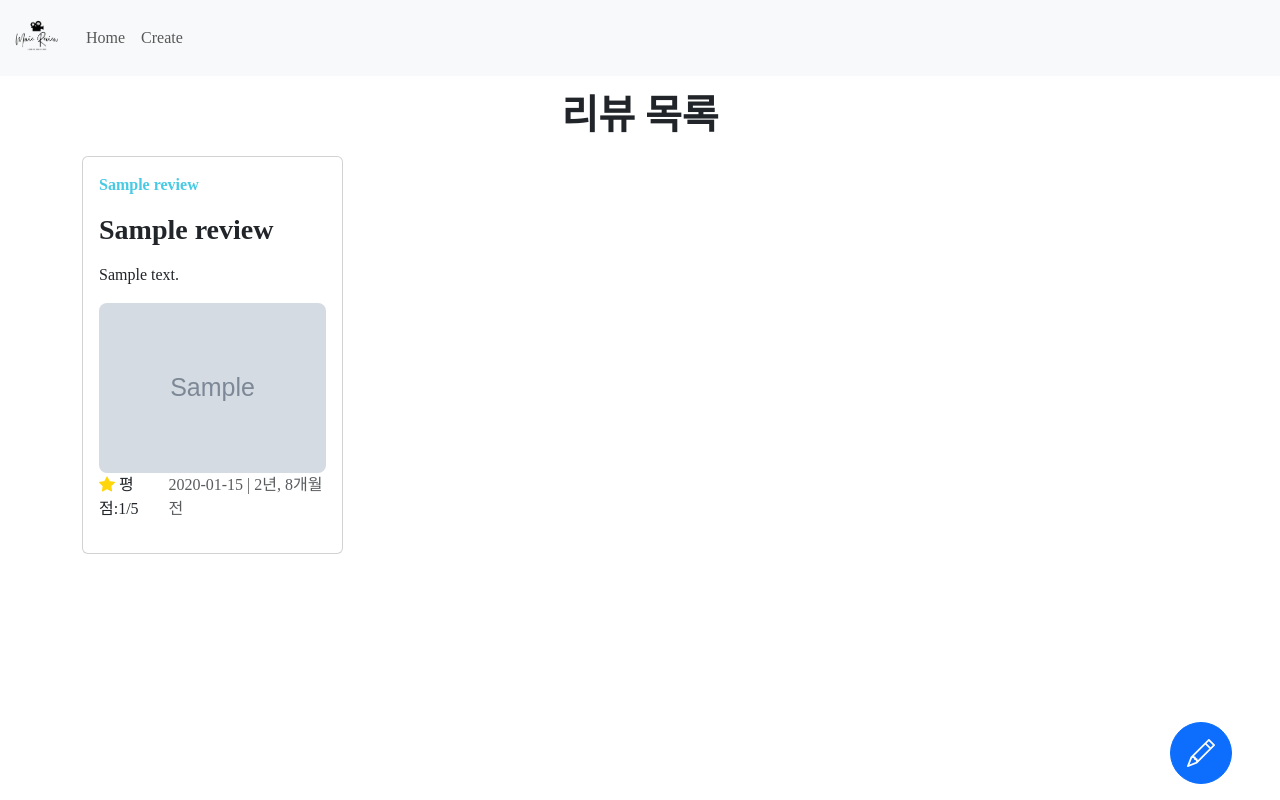
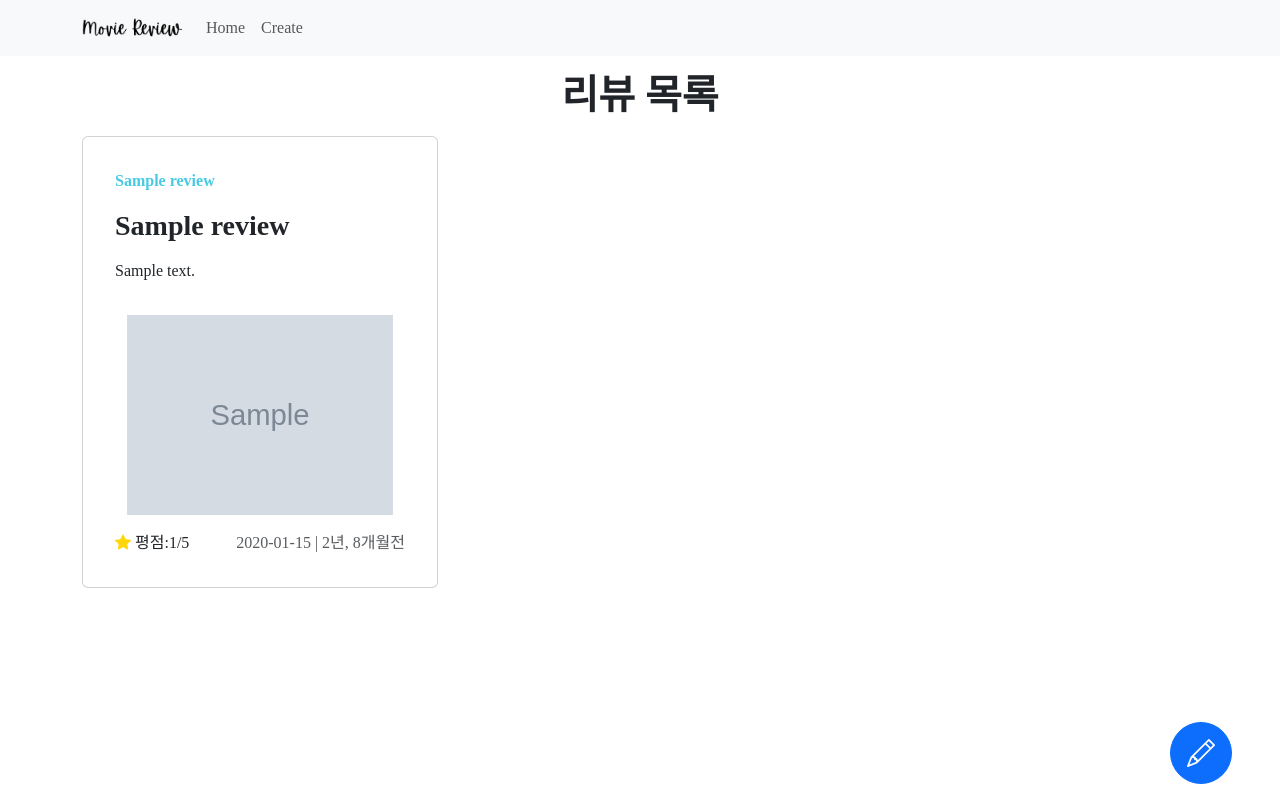
Before and after one commit to hyejinny97/movie_review_2, a Django app: page /reviews/ in a window 1280 px wide. Run offline with Django 3.2, Linux system fonts and the light colour scheme; tables that the repository leaves empty hold one stand-in row (values such as "Sample post"); grey boxes marked "Sample" are stand-in pictures; some libraries are stand-ins or nearby versions; some web fonts are replaced.

Commit message:
Create README.md, Update design

```diff
--- a/reviews/static/css/style.css
+++ b/reviews/static/css/style.css
@@ -13,13 +13,13 @@
 }
 
 .logo {
-  width: 50px;
+  width: 100px;
 }
 
 .card-effect:hover {
   box-shadow: 10px 5px 5px #f8f9FA;
   transition: 0.3s all ;
-  transform: scale(1.05);
+  transform: scale(1.03);
 }
 
 .post {
--- a/reviews/templates/reviews/index.html
+++ b/reviews/templates/reviews/index.html
@@ -1,37 +1,32 @@
-{% extends 'base.html' %} {% block content %}
+{% extends 'base.html' %}
+{% block content %}
   <main class="container my-3">
     <h1 class="fw-bold text-center my-3">리뷰 목록</h1>
-  <section>
-
-    <div class="row row-cols-lg-4 row-cols-md-2 g-4">
+    <div class="row row-cols-lg-3 row-cols-md-2 row-cols-1 g-4">
       {% for review in reviews %}
-      <div class"col">
+        <div class="col">
           <a class="text-decoration-none text-dark" href="{% url 'reviews:detail' review.pk %}">
-          <div class="card h-100 card-effect">
+            <div class="card h-100 card-effect p-3">
               <div class="card-body d-flex flex-column justify-content-between">
                 <div>
-                  <p class='fw-bold movie-name' >{{ review.movie_name }}</p>
+                  <p class='fw-bold movie-name'>{{ review.movie_name }}</p>
                   <h3 class='fw-bold mb-3'>{{ review.title }}</h3>
                   <p>{{ review.content|truncatewords:20 }}</p>
                 </div>
                 {% if review.imgfile %}
-                <div>
-                  <img
-                    class="rounded-3"
-                    src="{{ review.imgfile.url }}"
-                    alt=""
-                    style="width: 100%; max-height: 200px; object-fit: contain;"
-                  />
+                  <div class='my-3'>
+                    <img class="rounded-3" src="{{ review.imgfile.url }}" alt="" style="width: 100%; max-height: 200px; object-fit: contain;"/>
                   </div>
                 {% endif %}
-              <div class="d-flex justify-content-between">
-                <p>
+                <div class="d-flex justify-content-between align-content-center">
+                  <p class='m-0'>
                     <i class="bi bi-star-fill star"></i>
                     평점:{{ review.grade }}/5
                   </p>
                   <div class="text-muted">
                     {{ review.updated_at|date:"Y-m-d" }}
-                  | {{ review.updated_at|timesince }}전
+                    |
+                    {{ review.updated_at|timesince }}전
                   </div>
                 </div>
               </div>
@@ -40,10 +35,8 @@
         </div>
       {% endfor %}
     </div>
-
-  </section>
-  <a class="post btn btn-primary rounded-circle p-3" href="{% url 'reviews:create' %}" role="button"
-    ><i class="bi bi-pencil fs-3"></i></a
-  >
+    <a class="post btn btn-primary rounded-circle p-3" href="{% url 'reviews:create' %}" role="button">
+      <i class="bi bi-pencil fs-3"></i>
+    </a>
   </main>
 {% endblock content %}
--- a/templates/base.html
+++ b/templates/base.html
@@ -1,49 +1,31 @@
-{% load django_bootstrap5 %} {% load static %} {% bootstrap_css %}
+{% load django_bootstrap5 %}
+{% load static %}
+{% bootstrap_css %}
 {%bootstrap_javascript %}
 
 <!DOCTYPE html>
 <html lang="ko">
+
   <head>
-    <meta charset="UTF-8" />
-    <meta http-equiv="X-UA-Compatible" content="IE=edge" />
-    <meta name="viewport" content="width=device-width, initial-scale=1.0" />
-    <link
-      rel="stylesheet"
-      href="https://cdn.jsdelivr.net/npm/bootstrap-icons@1.9.1/font/bootstrap-icons.css"
-    />
-    <link rel="stylesheet" href="{% static 'css/style.css' %}" />
+    <meta charset="UTF-8"/>
+    <meta http-equiv="X-UA-Compatible" content="IE=edge"/>
+    <meta name="viewport" content="width=device-width, initial-scale=1.0"/>
+    <link rel="stylesheet" href="https://cdn.jsdelivr.net/npm/bootstrap-icons@1.9.1/font/bootstrap-icons.css"/>
+    <link rel="stylesheet" href="{% static 'css/style.css' %}"/>
     <title>Movie</title>
   </head>
 
   <body>
     <nav class="navbar navbar-expand-lg bg-light">
-      <div class="container-fluid">
-        <a class="navbar-brand" href="{% url 'reviews:index'%}"
-          ><img
-            class="logo"
-            src="{% static 'images/Movie_logo_2.png' %}"
-            alt=""
-        /></a>
-        <button
-          class="navbar-toggler"
-          type="button"
-          data-bs-toggle="collapse"
-          data-bs-target="#navbarSupportedContent"
-          aria-controls="navbarSupportedContent"
-          aria-expanded="false"
-          aria-label="Toggle navigation"
-        >
+      <div class="container">
+        <a class="navbar-brand" href="{% url 'reviews:index'%}"><img class="logo" src="{% static 'images/logo_2.png' %}" alt=""/></a>
+        <button class="navbar-toggler" type="button" data-bs-toggle="collapse" data-bs-target="#navbarSupportedContent" aria-controls="navbarSupportedContent" aria-expanded="false" aria-label="Toggle navigation">
           <span class="navbar-toggler-icon"></span>
         </button>
         <div class="collapse navbar-collapse" id="navbarSupportedContent">
           <ul class="navbar-nav me-auto mb-2 mb-lg-0">
             <li class="nav-item">
-              <a
-                class="nav-link"
-                aria-current="page"
-                href="{% url 'reviews:index' %}"
-                >Home</a
-              >
+              <a class="nav-link" aria-current="page" href="{% url 'reviews:index' %}">Home</a>
             </li>
             <li class="nav-item">
               <a class="nav-link" href="{% url 'reviews:create'%}">Create</a>
@@ -54,4 +36,5 @@
     </nav>
     {% block content %}{% endblock content %}
   </body>
+
 </html>
```
Also changed, not shown: reviews/templates/reviews/detail.html (+13 -13 lines), README.md (added), reviews/static/images/logo_1.png (added), reviews/static/images/logo_2.png (added), 1 other file. Lines whose indentation alone changed are shown as unchanged.
